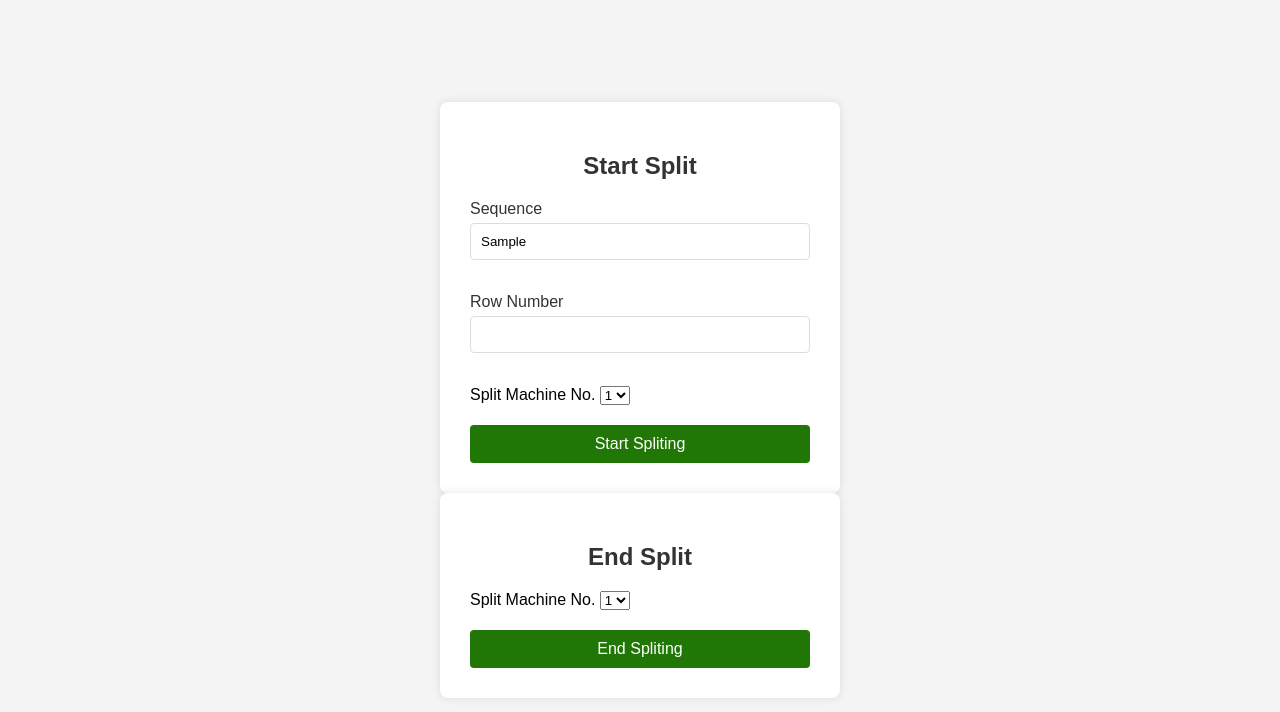
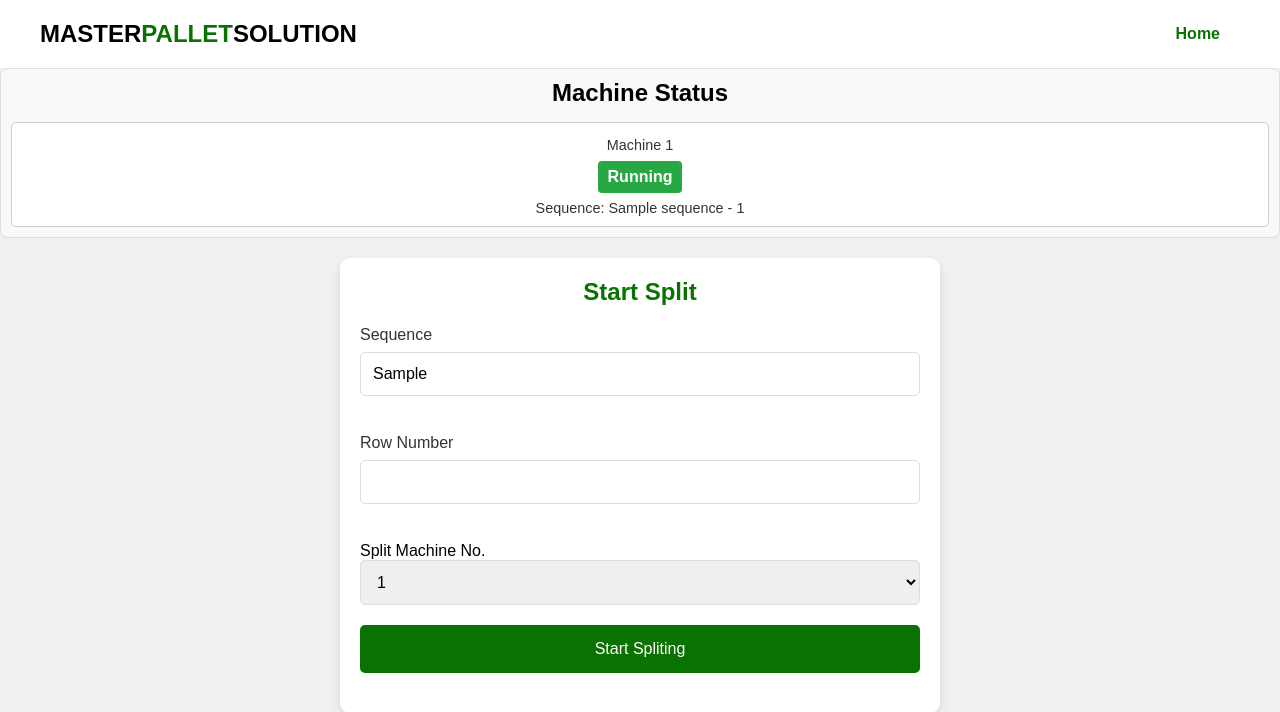
Before and after one commit to BotTummy/Production, a Flask app: template templates/split/splithome.html in a window 1280 px wide. Shown: the top 712 px of the page. Before the commit the page ends 668 px from the top, so only its background shows below. Run offline with Flask 3, Linux system fonts and the light colour scheme; the template is opened without the code that fills it: most values are stand-ins (such as "Sample title", 1, 10 or a date in 2020).

Commit message:
25-09-11

```diff
--- a/qualitycontrol.py
+++ b/qualitycontrol.py
@@ -90,7 +90,7 @@ def confirm_check():
                         JOIN
                     masterpallet.models ON models.model = orders.model
                 WHERE
-                    status NOT IN ("Cancle", "END", "Checked")
+                    status NOT IN ("Cancle", "END", "Checked", "Stock")
                 ORDER BY orders.delivery_date ASC'''
 
         cursor.execute(query)
--- a/templates/split/splithome.html
+++ b/templates/split/splithome.html
@@ -1,16 +1,84 @@
-<!DOCTYPE html>
-<html lang="en">
-<head>
-    <meta charset="UTF-8">
-    <meta name="viewport" content="width=device-width, initial-scale=1.0">
-    <title>Start Cut</title>
-    <link rel="stylesheet" href="{{ url_for('static', filename='login.css') }}">
-</head>
-<body>
+{% extends 'layoutP.html' %}
+
+{% block title %}Split{% endblock %}
+
+{% block content %}
+<style>
+    .status-container {
+        background-color: #f9f9f9;
+        border: 1px solid #ddd;
+        border-radius: 8px;
+        padding: 10px;
+        margin-bottom: 20px;
+        text-align: center;
+    }
+    .status-grid {
+        display: grid;
+        grid-template-columns: repeat(auto-fit, minmax(160px, 1fr)); /*ปรับความกว้างขั้นต่ำ*/
+        gap: 15px;
+        margin-top: 15px;
+    }
+    .machine-status-item {
+        background-color: #fff;
+        padding: 7px; /*เพิ่ม Padding*/
+        border: 0.5px solid #ccc;
+        border-radius: 5px;
+        font-size: 1em;
+        line-height: 1.5; /*ปรับระยะห่างบรรทัด*/
+    }
+    .status {
+        display: inline-block; /*เพื่อให้ margin ทำงาน*/
+        margin-top: 4px;
+        font-weight: bold;
+        padding: 4px 10px;
+        border-radius: 4px;
+        color: white;
+    }
+    .status-Start, .status-Running { /*เผื่อ status ชื่อ Running*/
+        background-color: #28a745; /* สีเขียว */
+    }
+    .status-Idle {
+        background-color: #6c757d; /* สีเทา */
+    }
+    .status-Unknown {
+        background-color: #ffc107; /* สีเหลือง */
+    }
+    .sequence-info {
+        font-size: 0.9em;
+        color: #333;
+        margin-top: 5px;
+    }
+</style>
+
+    <div class="status-container">
+        <h2>Machine Status</h2>
+        <div class="status-grid">
+            {% if machine_statuses %}
+                {% for machine in machine_statuses %}
+                <div class="machine-status-item">
+                    <div class="sequence-info">Machine {{ machine.id }}</div>
+
+                    {% if machine.status == 'Start' or machine.status == 'Running' %}
+                        <div class="status status-Start">Running</div>
+                        <div class="sequence-info">Sequence: {{ machine.sequence }} - {{ machine.row_number }}</div>
+                    {% elif machine.status == 'Idle' %}
+                        <div class="status status-Idle">Idle</div>
+                    {% else %}
+                        <div class="status status-Unknown">Unknown</div>
+                    {% endif %}
+
+                </div>
+                {% endfor %}
+            {% else %}
+                <p>ไม่สามารถโหลดข้อมูลสถานะเครื่องจักรได้</p>
+            {% endif %}
+        </div>
+    </div>
     <div class="container">
         <div class="form-container">
-            <h2>Start Split</h2>
+
             <form method="GET" action="/start_split">
+                <h2>Start Split</h2>
                 <div class="input-group">
                     <div class="input-group">
                         <label for="sequence">Sequence</label>
@@ -40,8 +108,9 @@
             </form>
         </div>
         <div class="form-container">
-            <h2>End Split</h2>
+
             <form method="GET" action="/end_split">
+                <h2>End Split</h2>
                 <div class="input-group">
                     <td>Split Machine No.</td>
                     <select class="matchine" name="matchine" id="matchine">
@@ -62,4 +131,4 @@
         </div>
     </div>
 </body>
-</html>
+{% endblock %}
```
Also changed, not shown: db.py (+4 -4 lines), split.py (+48 -3 lines), templates/split/end_split.html (+9 -11 lines), templates/split/start_split.html (+9 -11 lines).
